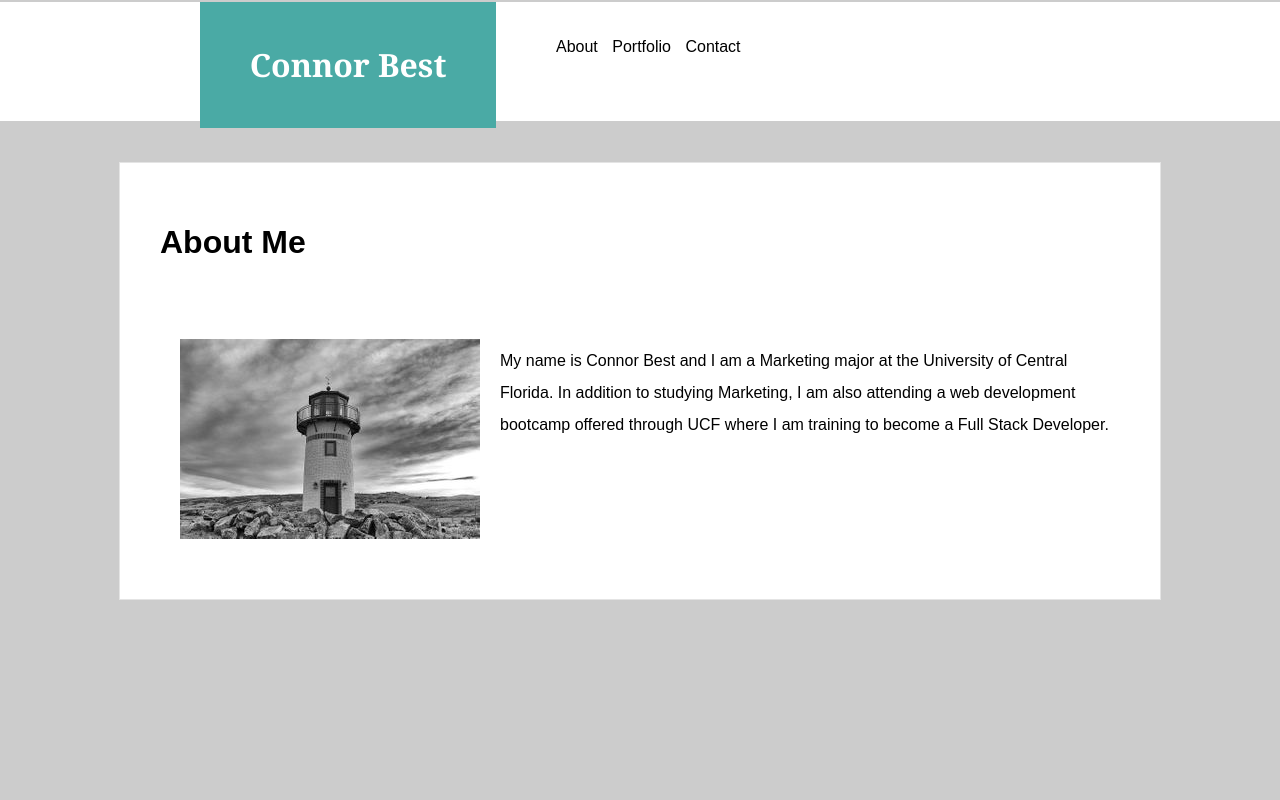
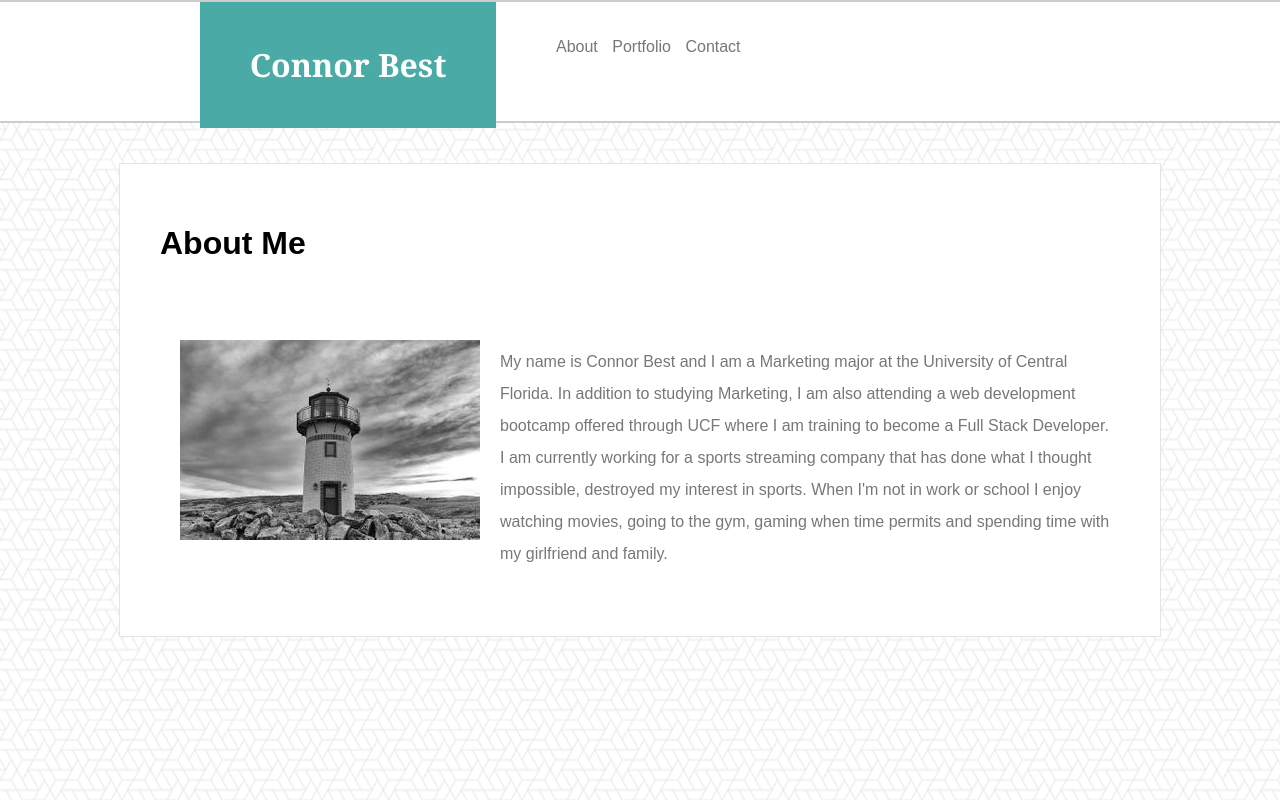
Before and after one commit to connorwbest/Basic-Portfolio, a plain HTML site: page index.html in a window 1280 px wide. Drawn offline with Linux system fonts and the light colour scheme.

Commit message:
Updated Styling

```diff
--- a/assets/css/style.css
+++ b/assets/css/style.css
@@ -19,10 +19,9 @@
     background-color: #ffffff;
     width: 100%;
     height: 118.88px;
-    border-bottom: 1px solid #cccccc;
+    border-bottom: 2px solid #cccccc;
     border-top: 2px solid #cccccc;
     margin-bottom: 40px;
-
 }
 
 .nav {
@@ -33,7 +32,7 @@
 li {
     display: inline;
     margin-right: 10px;
-
+    color: #777777;
 }
 
 .profile {
@@ -59,10 +58,11 @@ li {
     width: 100%;
     margin: 0 auto;
     font-family: Arial, Helvetica, sans-serif;
-    background-color: #cccccc;
+    background-image: url(../images/what-the-hex.png)
 }
 
 p {
     padding: 10px;
     line-height: 200%;
+    color: #777777;
 }
--- a/index.html
+++ b/index.html
@@ -31,6 +31,9 @@
         <img class="profile" src="assets/images/aboutmeplaceholder.jpeg">
         <p>My name is Connor Best and I am a Marketing major at the University of Central Florida. In addition to studying Marketing,
         I am also attending a web development bootcamp offered through UCF where I am training to become a Full Stack Developer.
+        I am currently working for a sports streaming company that has done what I thought impossible, destroyed my interest in sports.
+        When I'm not in work or school I enjoy watching movies, going to the gym, gaming when time permits and spending time with my girlfriend
+        and family.
         </p>
     </div>
 
```
